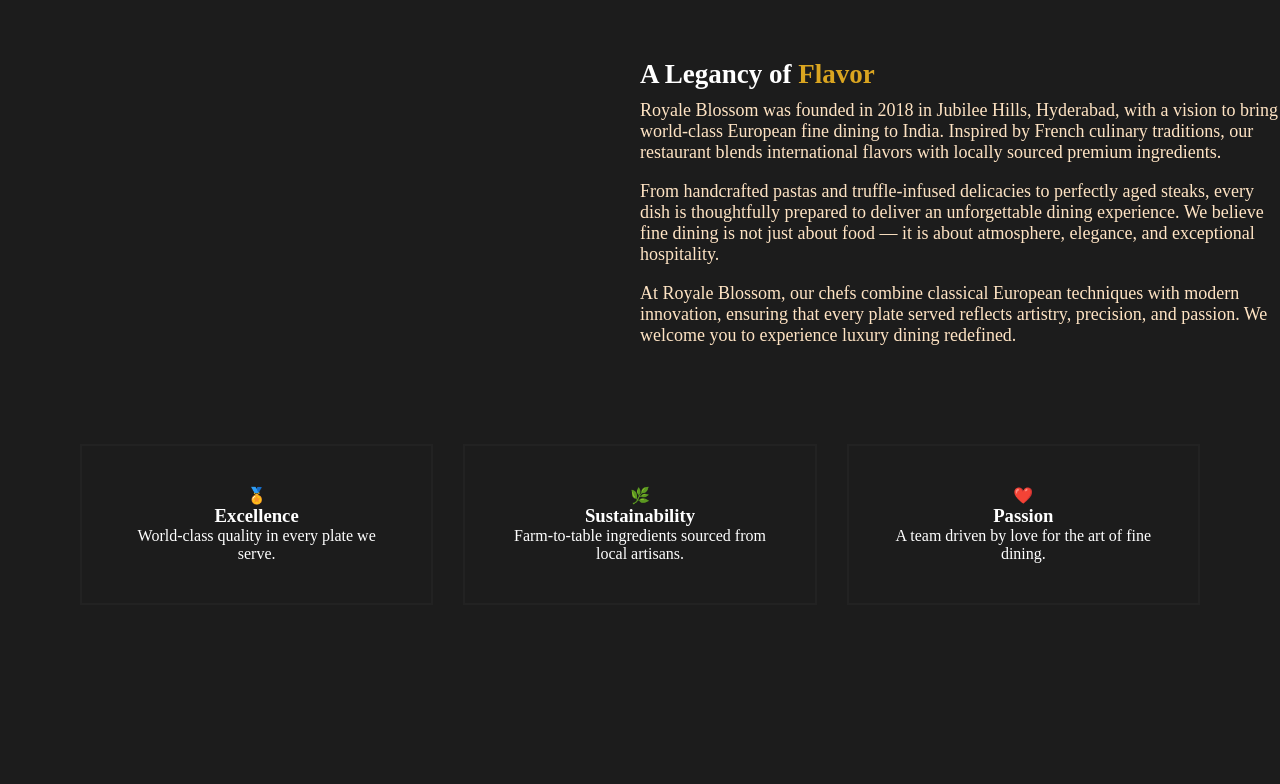
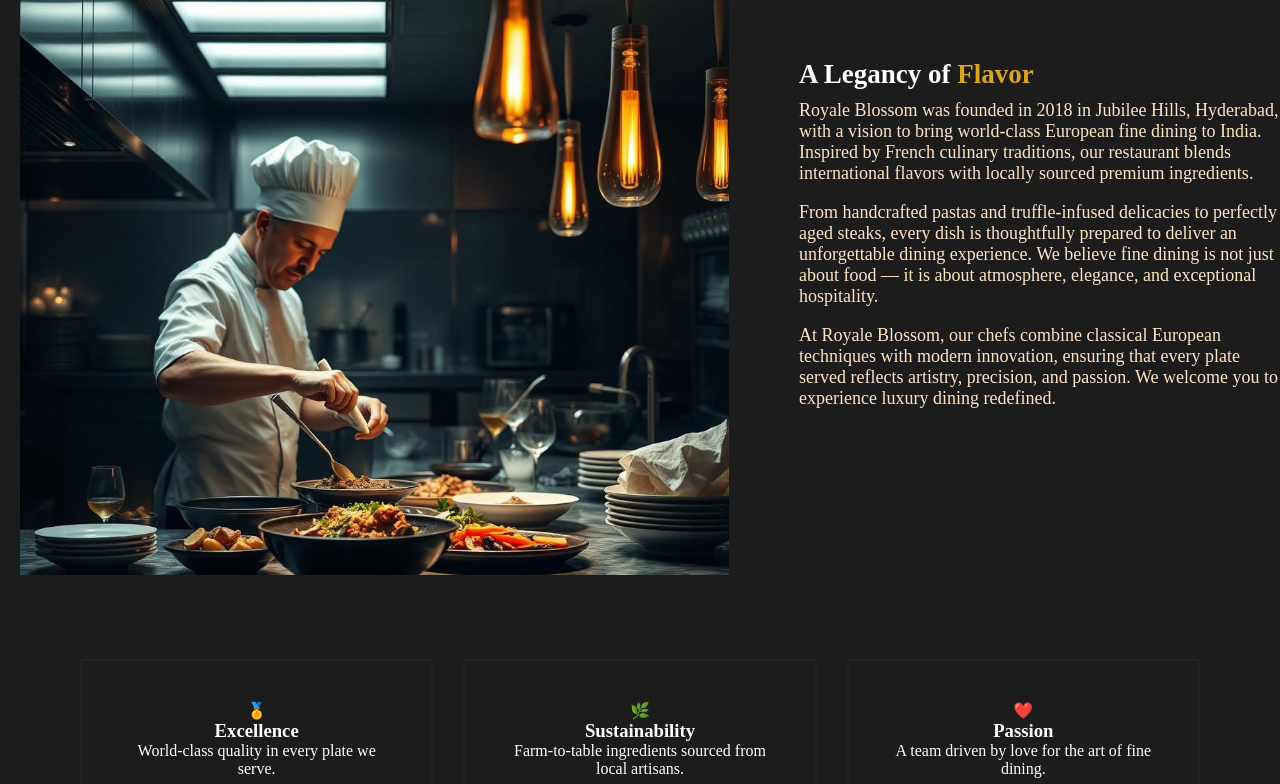
Before and after one commit to yaminichinnari0-lang/resturant, a plain HTML site: page about.html in a window 1280 px wide. Shown: the part 186-970 px from the top of the page. Drawn offline with Linux system fonts and the light colour scheme.

Commit message:
Update about.html

```diff
--- a/about.html
+++ b/about.html
@@ -22,7 +22,7 @@
         <h1>About Royale Blossom</h1>
     <div class="container">
         <div class="image">
-            <img src="images/Screenshot 2026-02-22 083347.png" alt="Chef Coding">
+            <img src="Screenshot 2026-02-22 083347.png" alt="Chef Coding">
         </div>
         <div class="text">
             <h2>A Legancy of <span>Flavor</span></h2>
```
